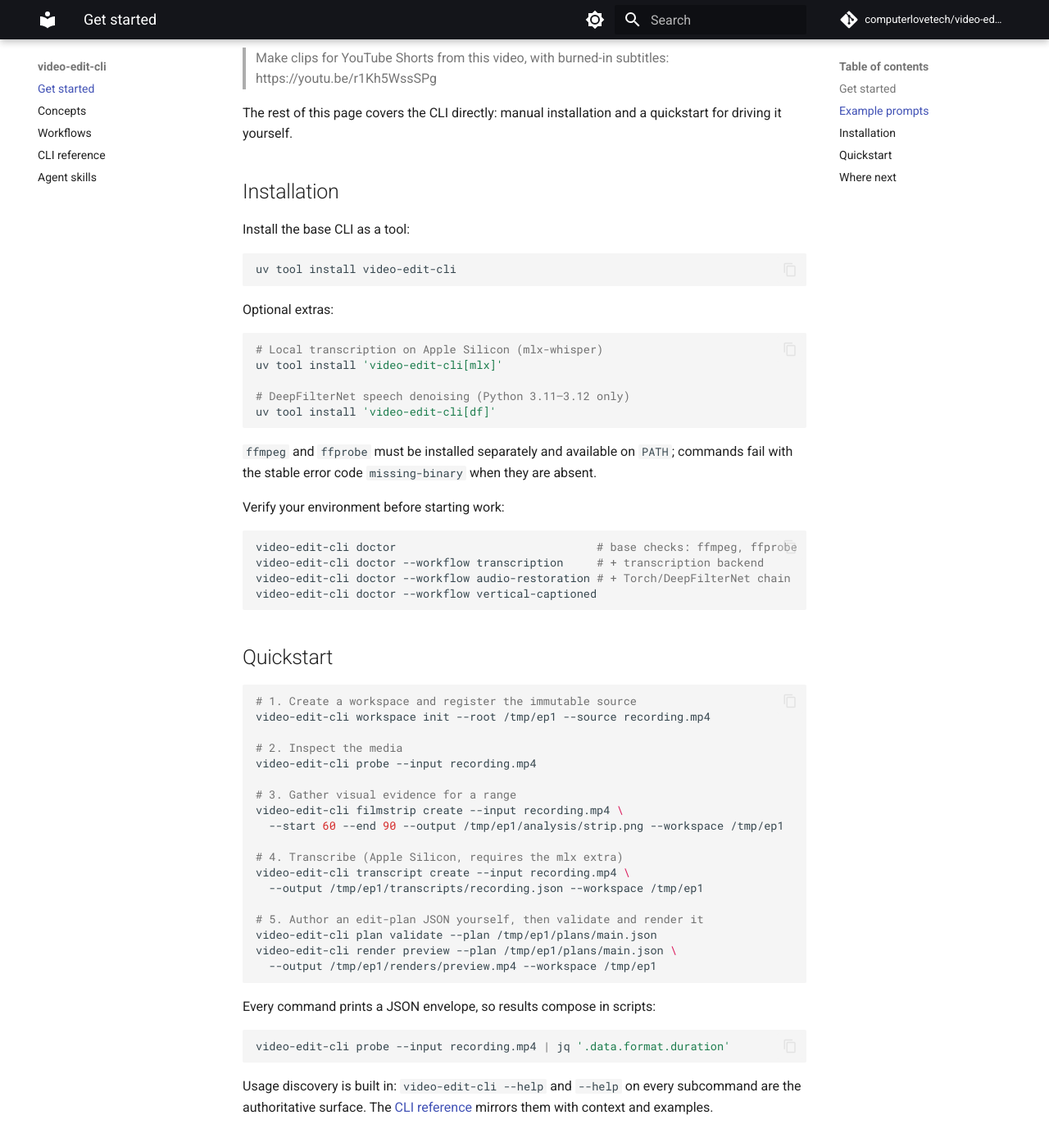
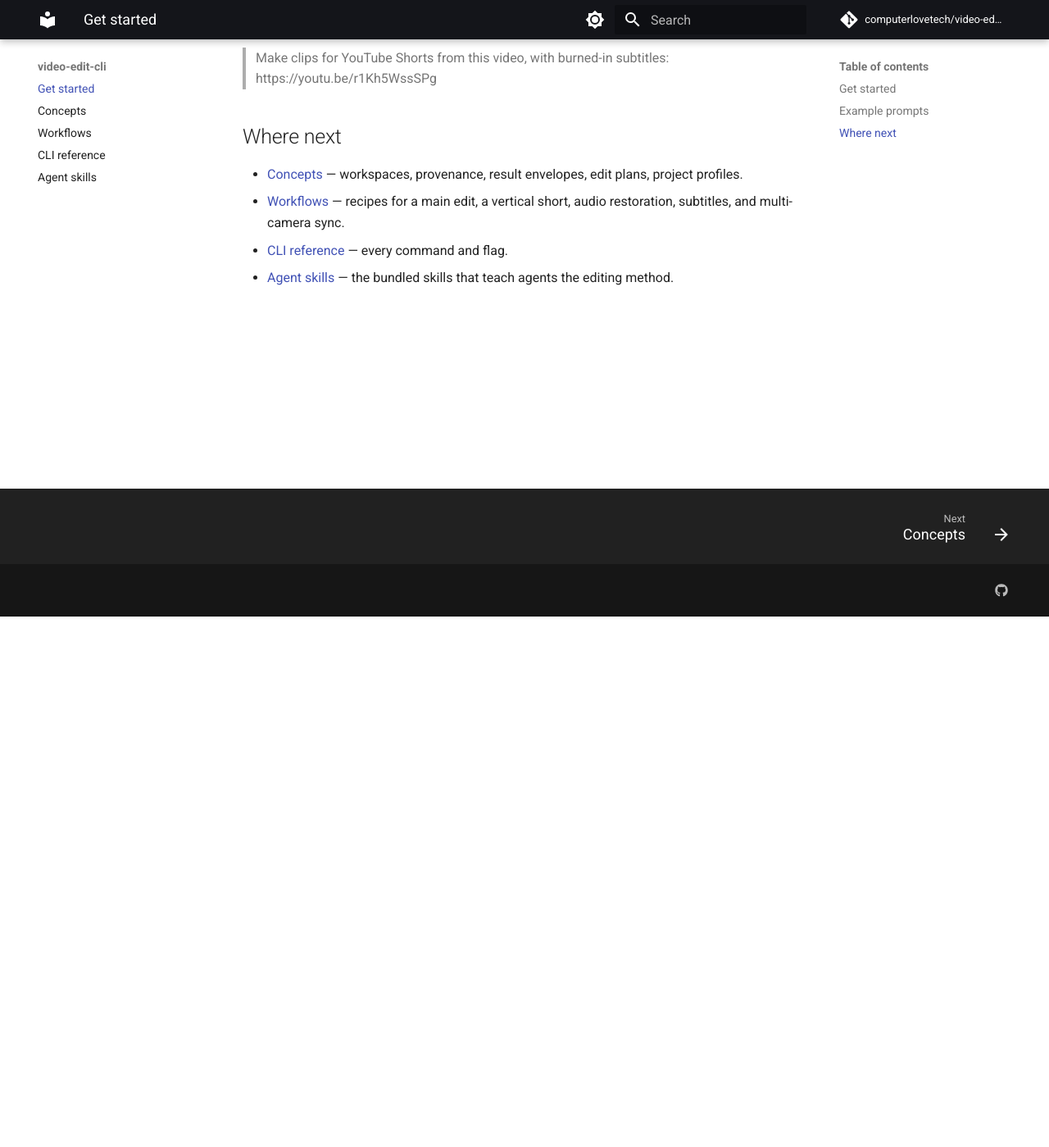
Before and after one commit to computerlovetech/video-edit-cli, an MkDocs documentation site: the page built from docs/index.md, in a window 1280 px wide and 1400 px high, scrolled down 648 px. Shown: the whole window at 82% size. Built offline with MkDocs 1.6.1 and Material for MkDocs 9.7.7, drawn with Linux system fonts in a browser that asks for light colours; comment, search, counter and statistics services are not loaded.

Commit message:
docs: move CLI installation and quickstart from get started to reference
Co-Authored-By: Claude Fable 5 <noreply@anthropic.com>

````diff
--- a/docs/index.md
+++ b/docs/index.md
@@ -27,72 +27,6 @@ A growing collection of prompts that work well. Have a good one? Add it.
 > Make clips for YouTube Shorts from this video, with burned-in subtitles:
 > https://youtu.be/r1Kh5WssSPg
 
-The rest of this page covers the CLI directly: manual installation and a
-quickstart for driving it yourself.
-
-## Installation
-
-Install the base CLI as a tool:
-
-```sh
-uv tool install video-edit-cli
-```
-
-Optional extras:
-
-```sh
-# Local transcription on Apple Silicon (mlx-whisper)
-uv tool install 'video-edit-cli[mlx]'
-
-# DeepFilterNet speech denoising (Python 3.11–3.12 only)
-uv tool install 'video-edit-cli[df]'
-```
-
-`ffmpeg` and `ffprobe` must be installed separately and available on `PATH`;
-commands fail with the stable error code `missing-binary` when they are absent.
-
-Verify your environment before starting work:
-
-```sh
-video-edit-cli doctor                              # base checks: ffmpeg, ffprobe
-video-edit-cli doctor --workflow transcription     # + transcription backend
-video-edit-cli doctor --workflow audio-restoration # + Torch/DeepFilterNet chain
-video-edit-cli doctor --workflow vertical-captioned
-```
-
-## Quickstart
-
-```sh
-# 1. Create a workspace and register the immutable source
-video-edit-cli workspace init --root /tmp/ep1 --source recording.mp4
-
-# 2. Inspect the media
-video-edit-cli probe --input recording.mp4
-
-# 3. Gather visual evidence for a range
-video-edit-cli filmstrip create --input recording.mp4 \
-  --start 60 --end 90 --output /tmp/ep1/analysis/strip.png --workspace /tmp/ep1
-
-# 4. Transcribe (Apple Silicon, requires the mlx extra)
-video-edit-cli transcript create --input recording.mp4 \
-  --output /tmp/ep1/transcripts/recording.json --workspace /tmp/ep1
-
-# 5. Author an edit-plan JSON yourself, then validate and render it
-video-edit-cli plan validate --plan /tmp/ep1/plans/main.json
-video-edit-cli render preview --plan /tmp/ep1/plans/main.json \
-  --output /tmp/ep1/renders/preview.mp4 --workspace /tmp/ep1
-```
-
-Every command prints a JSON envelope, so results compose in scripts:
-
-```sh
-video-edit-cli probe --input recording.mp4 | jq '.data.format.duration'
-```
-
-Usage discovery is built in: `video-edit-cli --help` and `--help` on every
-subcommand are the authoritative surface. The
-[CLI reference](reference.md) mirrors them with context and examples.
-
 ## Where next
 
 - [Concepts](concepts.md) — workspaces, provenance, result envelopes, edit
````
Also changed, not shown: docs/reference.md (+53 -0 lines).
